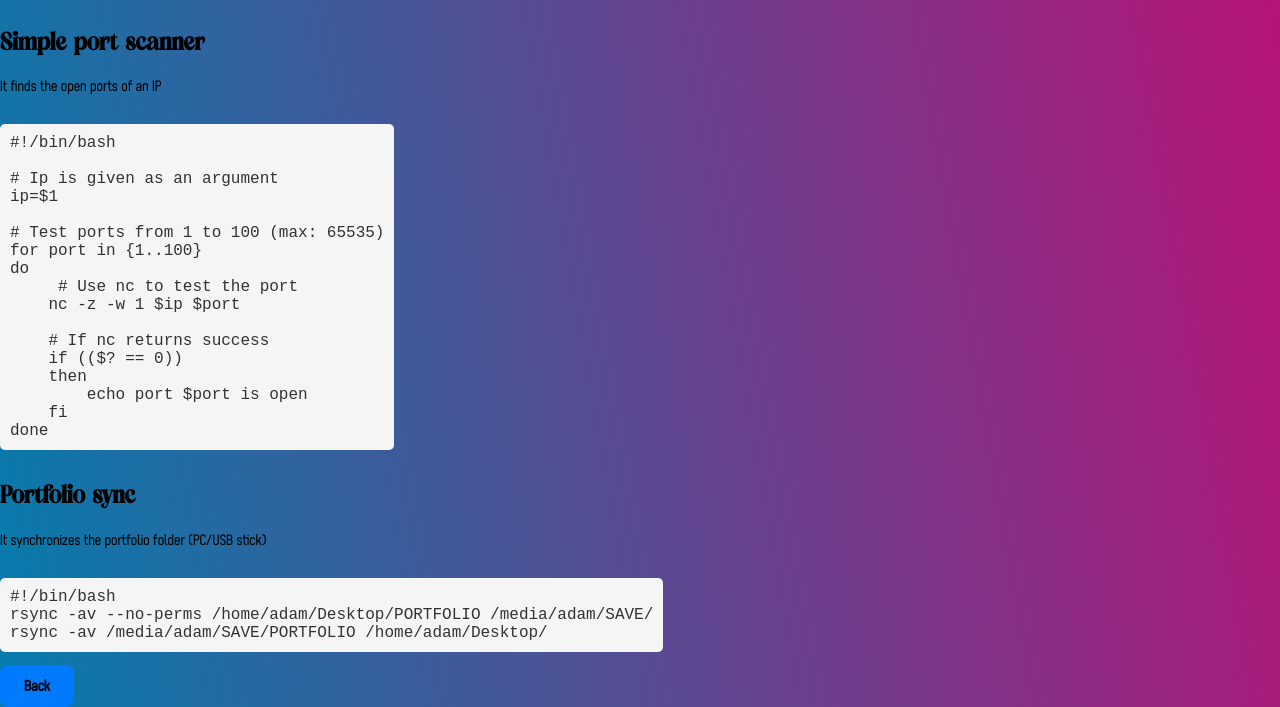
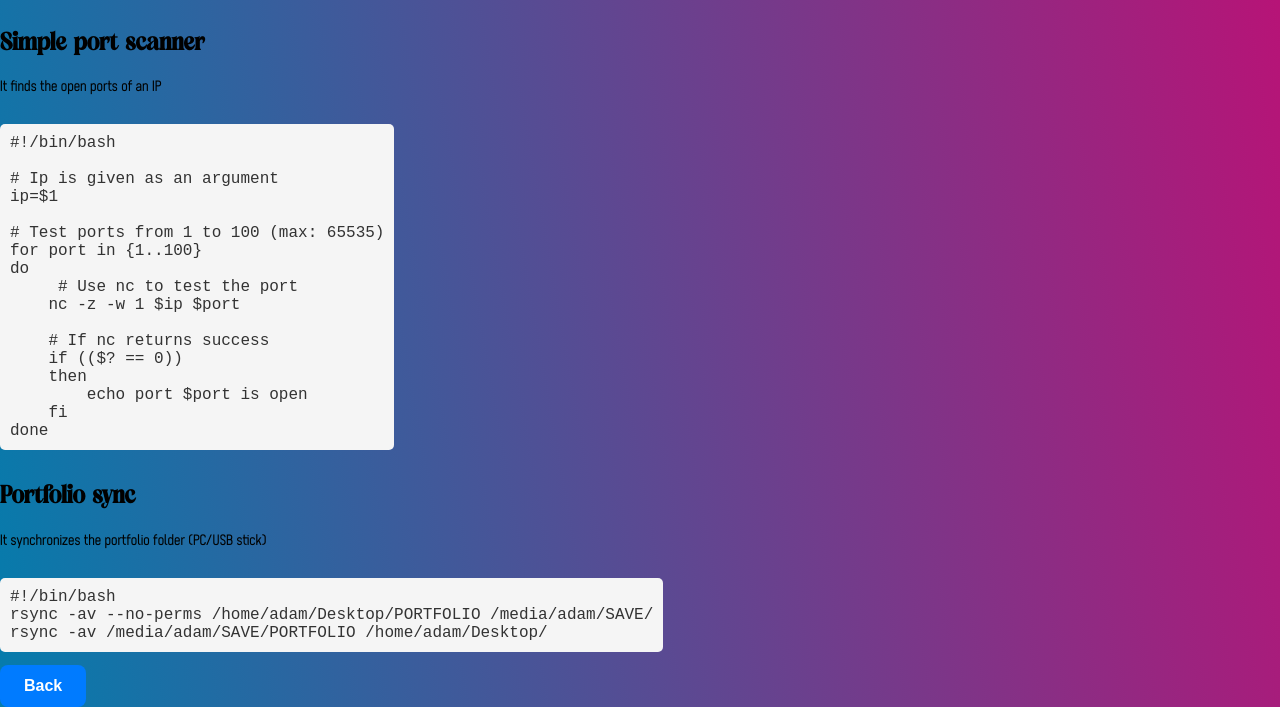
Before and after one commit to adambouge/adambouge.github.io, a plain HTML site: page bash.html in a window 1280 px wide. Shown: the part 743-1450 px from the top of the page. Drawn offline with Linux system fonts and the light colour scheme.

Commit message:
Add files via upload

```diff
--- a/bash.html
+++ b/bash.html
@@ -72,11 +72,9 @@ done
 rsync -av --no-perms /home/adam/Desktop/PORTFOLIO /media/adam/SAVE/
 rsync -av /media/adam/SAVE/PORTFOLIO /home/adam/Desktop/</code></pre></div>
 
-    <footer>
-        <button>
-            <a href="index.html">Back</a>
-        </button>
-    </footer>
+<footer>
+    <a href="index.html"><button>Back</button></a>
+</footer>
 
 </body>
 
```
Also changed, not shown: dos.html (+1 -3 lines), hacking.html (+1 -3 lines), lockpicking.html (+1 -3 lines), minerals.html (+1 -3 lines), programs.html (+1 -3 lines), sports.html (+1 -3 lines).
